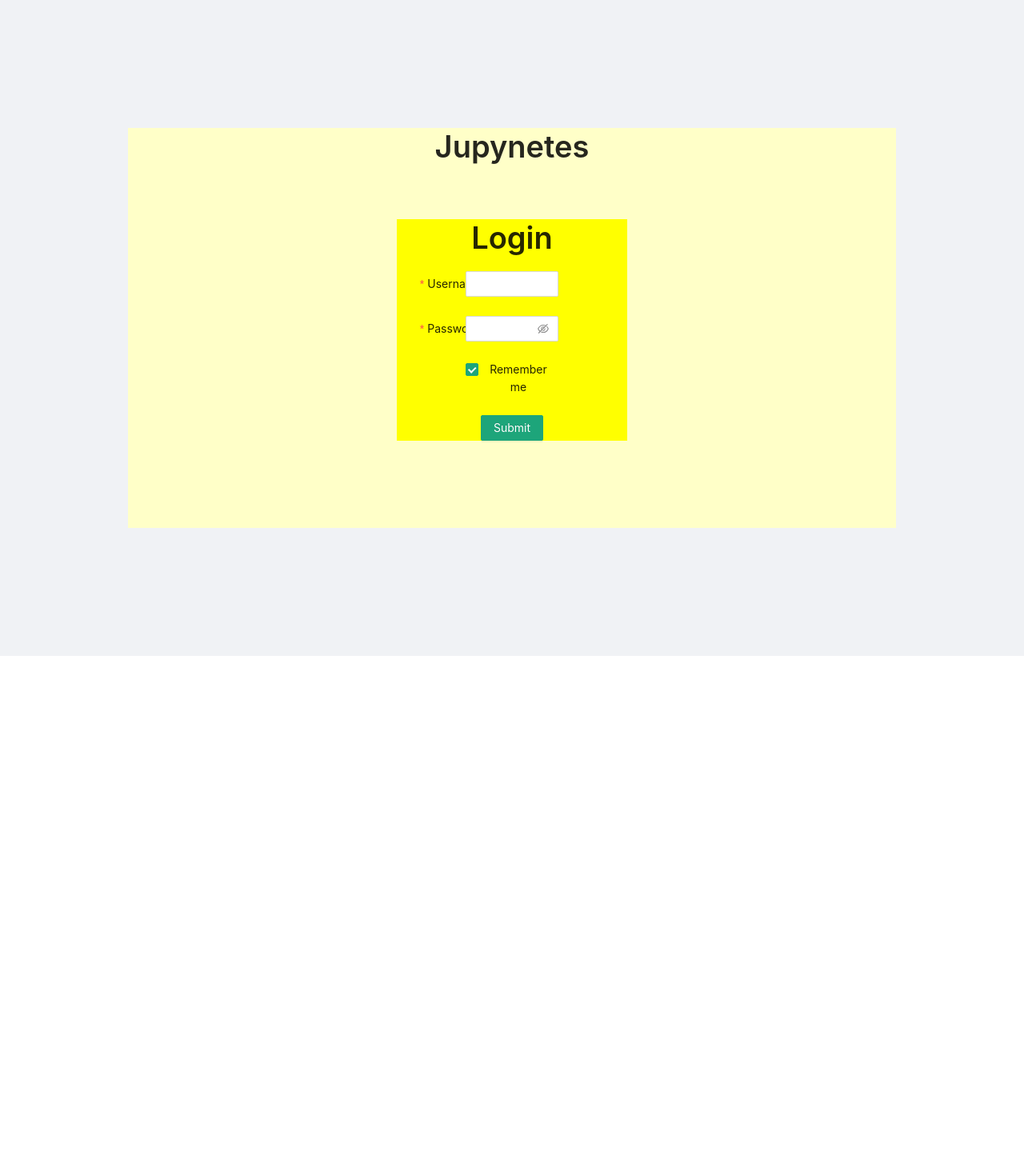
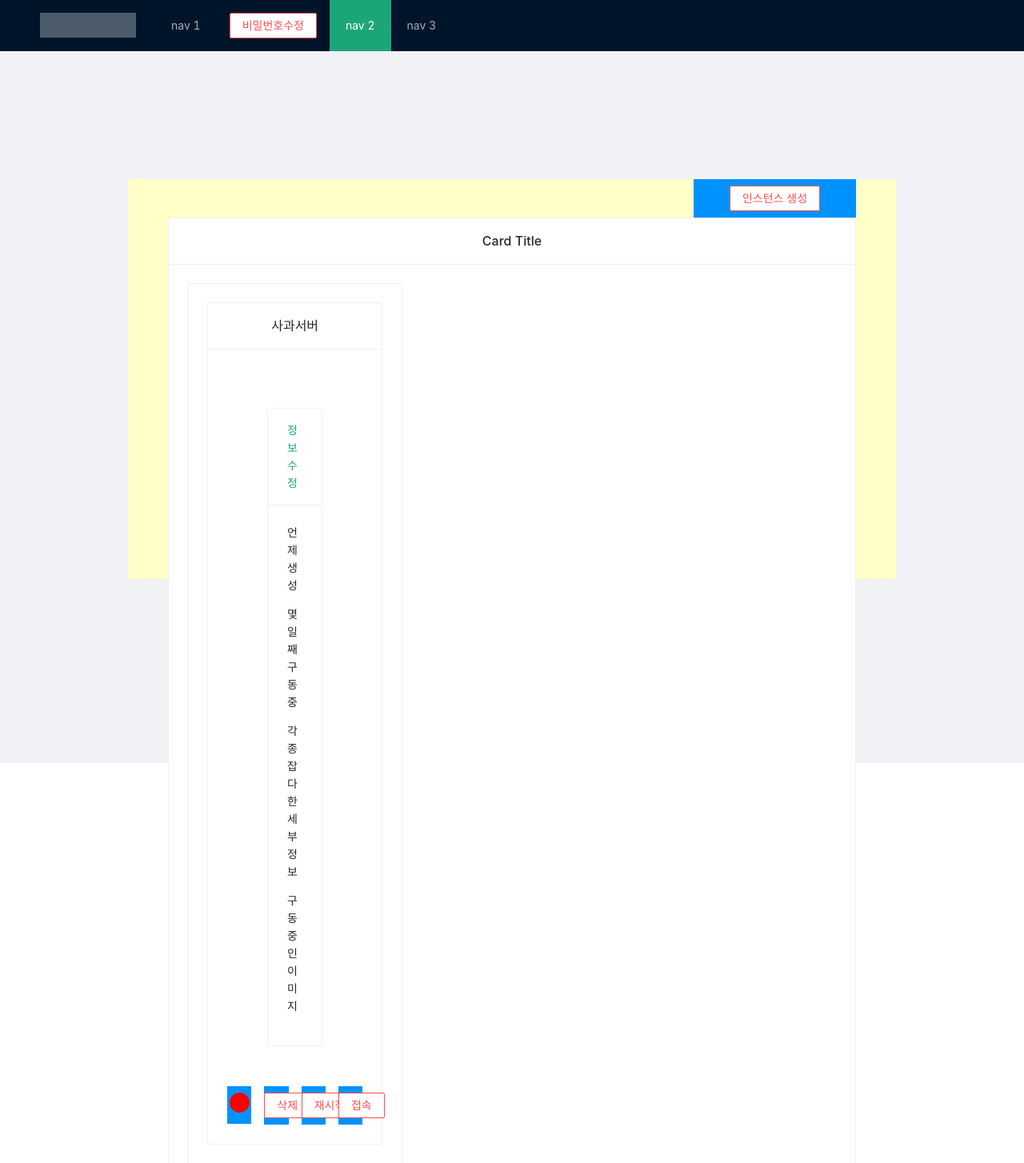
Before and after one commit to iwanhae/Jupynetes, a React (Create React App) app in the folder client/web/: page / in a window 1280 px wide. Shown: the top 1454 px of the page at 80% size. Before the commit the page ends 820 px from the top, so only its background shows below. Built offline with nearby package versions, Linux system fonts and the light colour scheme.

Commit message:
crated dashboard

```diff
--- a/client/web/src/App.js
+++ b/client/web/src/App.js
@@ -1,10 +1,11 @@
 import React from 'react';
 import Login from "./pages/Login/Login.js";
+import Dashboard from "./pages/Dashboard/Dashboard.js"
 import './App.less';
 
 const App = () => (
   <div className="App">
-    <Login/>
+    <Dashboard/>
   </div>
 );
 
--- /dev/null
+++ b/client/web/src/pages/Dashboard/Components/Instance.js
@@ -0,0 +1,68 @@
+import React, { Component } from 'react'
+import { Card, Row, Col, Button} from 'antd';
+
+const gridStyle = {
+  backgorundColor: 'yellow',
+  width: "33%",
+  textAlign: "center"
+};
+
+const infoStyle = {
+  textAlign: "left",
+  margin: "50px",
+};
+
+const infoBodyStyle = {
+  backgorundColor: 'rgba(255, 255, 0, 1)'
+};
+
+const style = { background: '#0092ff', padding: '8px 0' };
+
+const statusStyle={
+    height: "25px",
+    width: "25px",
+    backgroundColor: "#F00",
+    borderRadius: "50%",
+    display: "inline-block",
+}
+
+export default class Instance extends Component {
+    render() {
+        return (
+            <>
+                <Card.Grid style={gridStyle}>
+                    <Card title="사과서버" >
+                        <Card extra={<a>정보수정</a>} style={infoStyle} bodyStyle={infoBodyStyle}>
+                            <p>언제생성</p>
+                            <p>몇일째 구동중</p>
+                            <p>각종 잡다한 세부정보</p>
+                            <p>구동중인 이미지</p>
+                        </Card>
+                        <Row gutter={16}>
+                            <Col className="gutter-row" span={6}>
+                                <div style={style}>
+                                    <span class="dot" style={statusStyle}></span>
+                                </div>
+                            </Col>
+                            <Col className="gutter-row" span={6}>
+                                <div style={style}>
+                                    <Button danger>삭제</Button>
+                                </div>
+                            </Col>
+                            <Col className="gutter-row" span={6}>
+                                <div style={style}>
+                                    <Button danger>재시작</Button>
+                                </div>
+                            </Col>
+                            <Col className="gutter-row" span={6}>
+                                <div style={style}>
+                                    <Button danger>접속</Button>
+                                </div>
+                            </Col>
+                        </Row>
+                    </Card>
+                </Card.Grid>
+            </>
+        )
+    }
+}
--- /dev/null
+++ b/client/web/src/pages/Dashboard/Components/InstanceList.js
@@ -0,0 +1,34 @@
+import React, { Component } from 'react'
+import { Button, Card, Row, Col} from 'antd';
+import Instance from './Instance.js';
+
+const style = { background: '#0092ff', padding: '8px 0' };
+
+export default class InstanceList extends Component {
+    render() {
+        return (
+            <div>
+                <Row gutter={16}>
+                    <Col className="gutter-row" span={6}>
+                    </Col>
+                    <Col className="gutter-row" span={6}>
+                    </Col>
+                    <Col className="gutter-row" span={6}>
+                    </Col>
+                    <Col className="gutter-row" span={6}>
+                        <div style={style}>
+                            <Button danger>인스턴스 생성</Button>
+                        </div>
+                    </Col>
+                </Row>
+                <Card title="Card Title">
+                    <Instance/>
+                    <Instance/>
+                    <Instance/>
+                    <Instance/>
+                    <Instance/>
+                </Card>
+            </div>
+        )
+    }
+}
--- /dev/null
+++ b/client/web/src/pages/Dashboard/Dashboard.js
@@ -0,0 +1,41 @@
+
+
+import React, { Component } from 'react'
+import ReactDOM from 'react-dom';
+import 'antd/dist/antd.css';
+import '../../index.css';
+import './Dashboard.less';
+import InstanceList from './Components/InstanceList.js';
+import { Layout, Menu, Breadcrumb, Button} from 'antd';
+
+const { Header, Footer, Content } = Layout;
+
+
+const mypageStyle={
+    margin: "1rem",
+    float: "right",
+}
+
+export default class Dashboard extends Component {
+    render() {
+        return (
+            <div>
+                <Layout className="layout">
+                    <Header>
+                    <div className="logo" />
+                    <Menu theme="dark" mode="horizontal" defaultSelectedKeys={['2']}>
+                        <Menu.Item key="1">nav 1</Menu.Item>
+                        <Menu.Item key="2">nav 2</Menu.Item>
+                        <Menu.Item key="3">nav 3</Menu.Item>
+                        <Button danger style={mypageStyle}>비밀번호수정</Button>
+                    </Menu>
+                    </Header>
+                    <Content style={{ padding: '0 50px' }}>
+                    <InstanceList/>
+                    </Content>
+                    <Footer style={{ textAlign: 'center' }}>Ant Design ©2018 Created by Ant UED</Footer>
+                </Layout>
+            </div>
+        )
+    }
+}
--- /dev/null
+++ b/client/web/src/pages/Dashboard/Dashboard.less
@@ -0,0 +1,21 @@
+@import "~antd/dist/antd.less";
+
+.site-layout-content {
+  min-height: 280px;
+  padding: 24px;
+  background: #fff;
+}
+.logo {
+  float: left;
+  width: 120px;
+  height: 31px;
+  margin: 16px 24px 16px 0;
+  background: rgba(255, 255, 255, 0.3);
+}
+.ant-row-rtl .logo {
+  float: right;
+  margin: 16px 0 16px 24px;
+}
+[data-theme="dark"] .site-layout-content {
+  background: #141414;
+}
```
Also changed, not shown: 1 other file (tests, documents, lock files or other folders).
